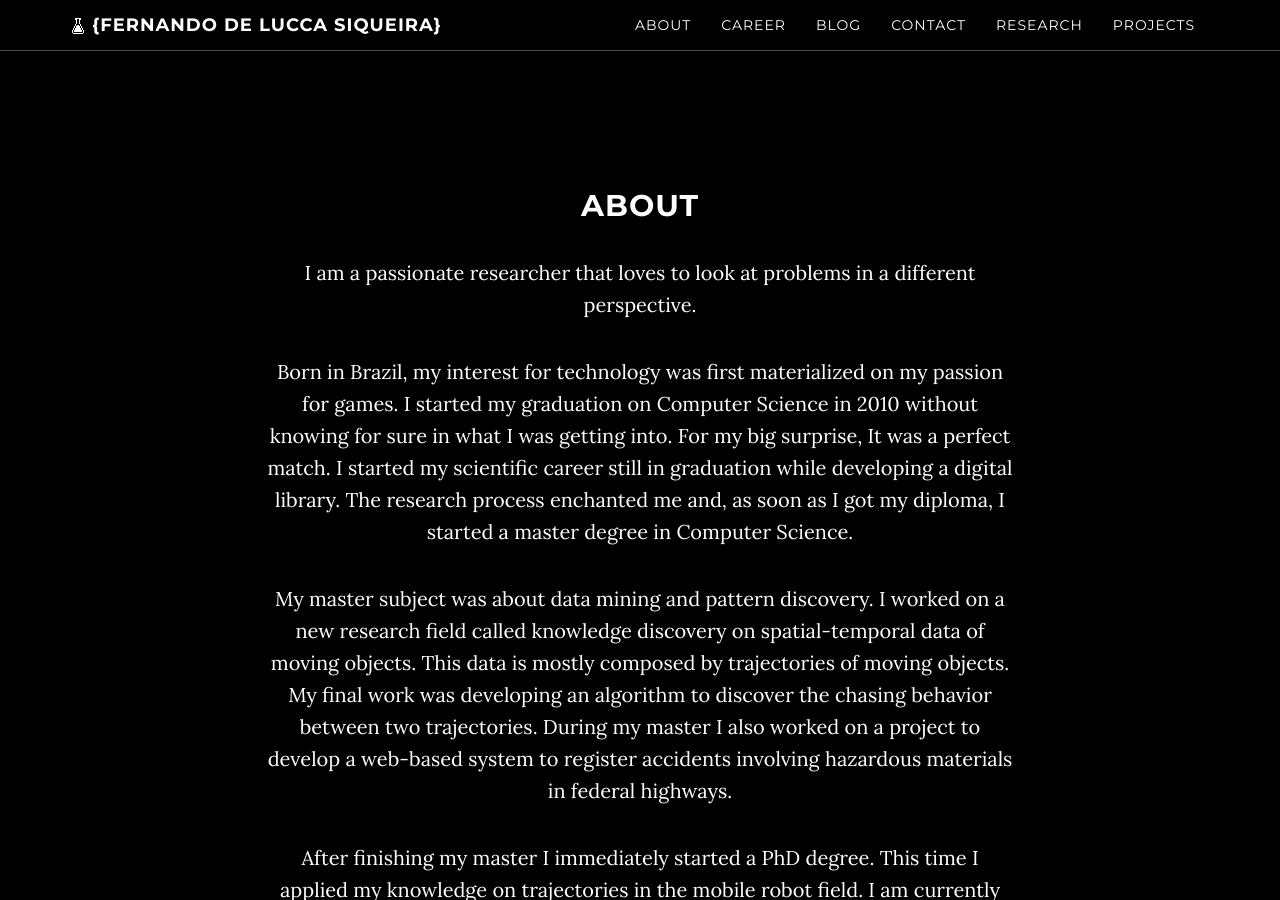
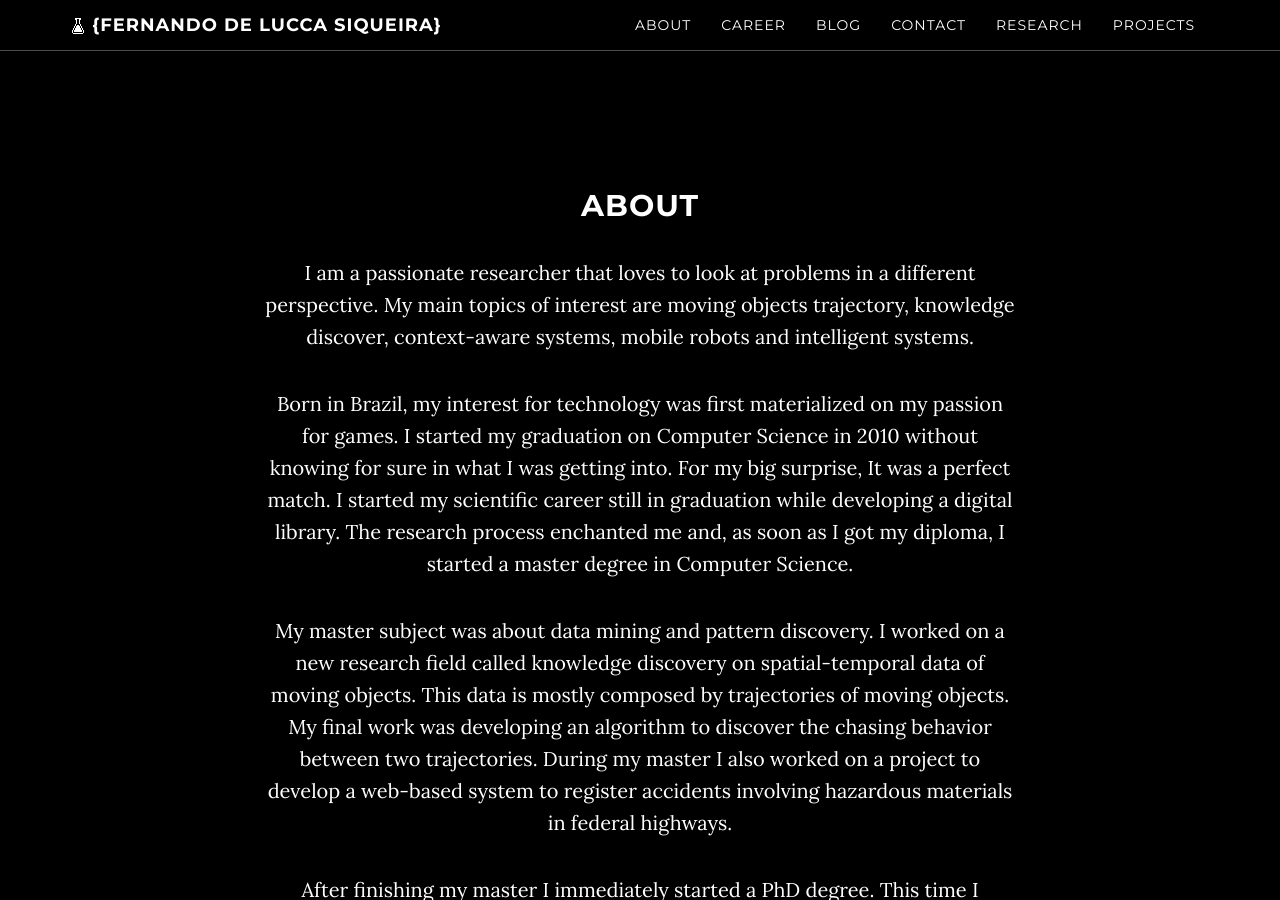
Before and after one commit to fernandolkf/fernandolkf.github.io, a Jekyll site: the page built from index.html, in a window 1280 px wide and 900 px high, scrolled down 961 px. Built offline with Jekyll 4.4.1, drawn with Linux system fonts in a browser that asks for light colours; comment, search, counter and statistics services are not loaded.

Commit message:
Added information about tf2LogAnalyzer and others projects

```diff
--- a/about.html
+++ b/about.html
@@ -5,7 +5,7 @@
 ---
 ## About
 
-I am a passionate researcher that loves to look at problems in a different perspective.
+I am a passionate researcher that loves to look at problems in a different perspective. My main topics of interest are moving objects trajectory, knowledge discover, context-aware systems, mobile robots and intelligent systems.
 
 
 Born in Brazil, my interest for technology was first materialized on my passion for games. I started my graduation on Computer Science in 2010 without knowing for sure in what I was getting into. For my big surprise, It was a perfect match. I started  my scientific career still in graduation while developing a digital library. The research process enchanted me and, as soon as I got my diploma, I started a master degree in Computer Science.
--- a/projects/index.html
+++ b/projects/index.html
@@ -13,6 +13,6 @@
 Personal
 
 
-<h4 style="margin-bottom: 10px;">Team Fortress 2 Log Analyzer <small>about</small> <small>blog</small> <a href="https://github.com/fernandolkf" style="font-size: 40px; vertical-align: sub;" target="_blank"><i class="fa fa-github fa-fw"></i></a></h4>
-<h4 style="margin-bottom: 10px;">Conhecendo o Time <small>about</small> <small>blog</small><a href="https://github.com/fernandolkf" style="font-size: 40px; vertical-align: sub;" target="_blank"><i class="fa fa-github fa-fw"></i></a></h4>
+<h4 style="margin-bottom: 10px;">Team Fortress 2 Log Analyzer <small><a href="tf2log.html">about</a></small> <small><a href="../tags/tf2log.html">blog</a></small> <a href="https://github.com/fernandolkf/tf2log_analyzer" style="font-size: 40px; vertical-align: sub;" target="_blank"><i class="fa fa-github fa-fw"></i></a></h4>
+<h4 style="margin-bottom: 10px;">Conhecendo o Time <small>about</small> <small>blog</small><a href="https://www.youtube.com/playlist?list=PLeAtjjhVe-hL-Sq9DyBVgsaM62a2lg9gm" style="font-size: 40px; vertical-align: sub;" target="_blank"><i class="fa fa-youtube fa-fw"></i></a></h4>
 <h4 style="margin-bottom: 10px;">This War of Mine <small>about</small> <small>blog</small><a href="https://github.com/fernandolkf" style="font-size: 40px; vertical-align: sub;" target="_blank"><i class="fa fa-github fa-fw"></i></a></h4>
--- /dev/null
+++ b/tags/tf2log.html
@@ -0,0 +1,6 @@
+---
+layout: tag
+section-type: tag
+title: tf2log
+---
+## Tag
```
Also changed, not shown: projects/tf2log.html (added, +17 -0 lines), img/posts/logFile.png (added), img/projects/logtf2.png (added), 1 other file.
